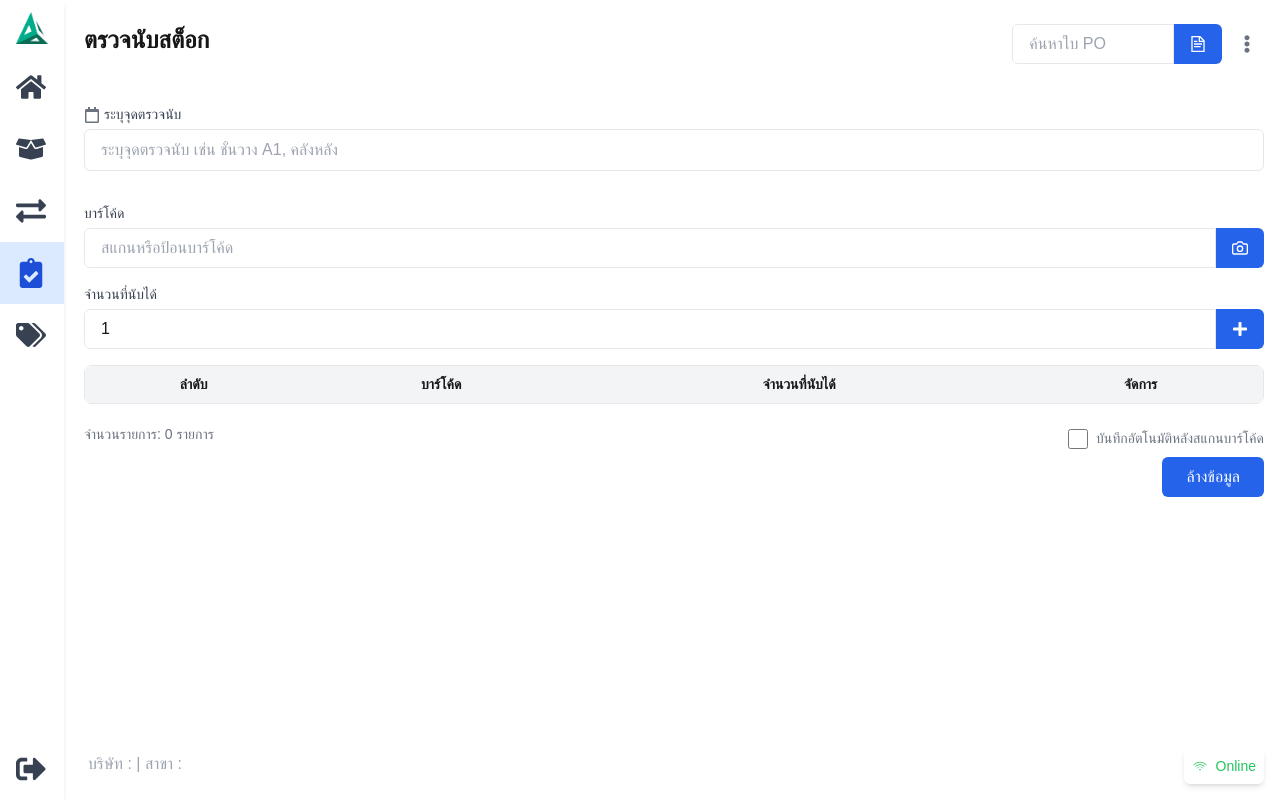
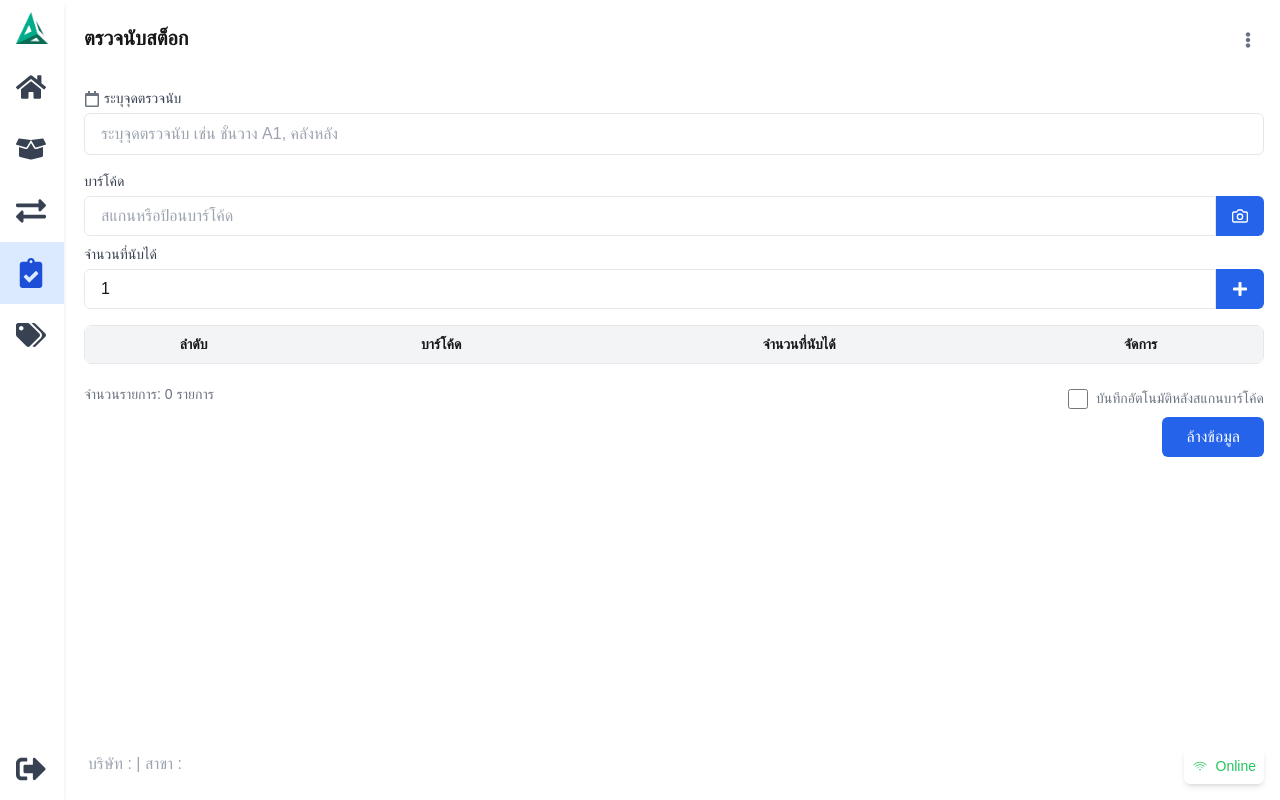
Before and after one commit to AdaDevDroid/AdaPos-Mobile-Stock-Price, a Next.js app: page /stock in a window 1280 px wide. Built offline with nearby package versions, Linux system fonts and the light colour scheme; sample sign-in values are in the browser's storage.

Commit message:
ปรับ size header

```diff
--- a/app/receive/page.tsx
+++ b/app/receive/page.tsx
@@ -538,7 +538,7 @@ export default function Receive() {
       <div className="flex flex-col md:flex-row items-start md:items-center pb-6">
         <div className="flex flex-row w-full py-2">
           {/* หัวข้อ */}
-          <h1 className="text-2xl font-bold md:pb-0">รับสินค้าจากผู้จำหน่าย</h1>
+          <h1 className="text-xl font-bold md:pb-0">รับสินค้าจากผู้จำหน่าย</h1>
           {/* ปุ่ม 3 จุด จอเล็ก */}
           <button
             className="md:hidden ml-2 p-2 rounded-md ml-auto text-gray-500 hover:text-gray-700 text-[18px]"
--- a/app/stock/page.tsx
+++ b/app/stock/page.tsx
@@ -507,31 +507,13 @@ export default function ReceiveGoods() {
   };
   return (
     <div className="p-4 ms-1 mx-auto bg-white" onClick={C_SETxCloseDropdown}>
-      <div className="flex flex-col md:flex-row items-start md:items-center pb-6">
+      <div className="flex flex-col md:flex-row items-start md:items-center pb-2">
         <div className="flex flex-row w-full py-2">
           {/* หัวข้อ */}
-          <h1 className="text-2xl font-bold md:pb-0">ตรวจนับสต็อก</h1>
-          {/* ปุ่ม 3 จุด จอเล็ก */}
-          <button
-            className="md:hidden ml-2 p-2 rounded-md ml-auto text-gray-500 hover:text-gray-700 text-[18px]"
-            onClick={() => setIsOpen(!bDropdownOpen)}
-          >
-            <FaEllipsisV />
-          </button>
-        </div>
-        {/* ค้นหา PO และปุ่ม 3 จุด (สำหรับ desktop) */}
-        <div className="flex w-full md:w-80 md:ml-auto pt-2 relative">
-          <InputWithButton
-            type="text"
-            value={searchText}
-            onChange={setSearchText}
-            placeholder="ค้นหาใบ PO"
-            icon={<GrDocumentText />}
-            onClick={() => alert(`ข้อความ: ${searchText}`)}
-          />
+          <h1 className="text-xl font-bold">ตรวจนับสต็อก</h1>
           {/* ปุ่ม 3 จุด */}
           <button
-            className="hidden md:block ml-2 p-2 rounded-md text-gray-500 hover:text-gray-700 text-[18px]"
+            className="ml-2 p-2 rounded-md ml-auto text-gray-500 hover:text-gray-700 text-[18px"
             onClick={() => setIsOpen(!bDropdownOpen)}
           >
             <FaEllipsisV />
@@ -562,7 +544,7 @@ export default function ReceiveGoods() {
         )}
       </div>
       {/* กรอกข้อมูล */}
-      <div className="space-y-4 pt-4">
+      <div className="space-y-2 pt-4">
 
         <InputWithLabel
           type="text"
--- a/app/transfer/page.tsx
+++ b/app/transfer/page.tsx
@@ -495,7 +495,7 @@ export default function ReceiveGoods() {
       <div className="flex flex-col md:flex-row items-start md:items-center pb-6">
         <div className="flex flex-row w-full py-2">
           {/* หัวข้อ */}
-          <h1 className="text-2xl font-bold md:pb-0">รับ / โอนสินค้าระหว่างสาขา</h1>
+          <h1 className="text-xl font-bold md:pb-0">รับ / โอนสินค้าระหว่างสาขา</h1>
           {/* ปุ่ม 3 จุด จอเล็ก */}
           <button
             className="md:hidden ml-2 p-2 rounded-md ml-auto text-gray-500 hover:text-gray-700 text-[18px]"
```
